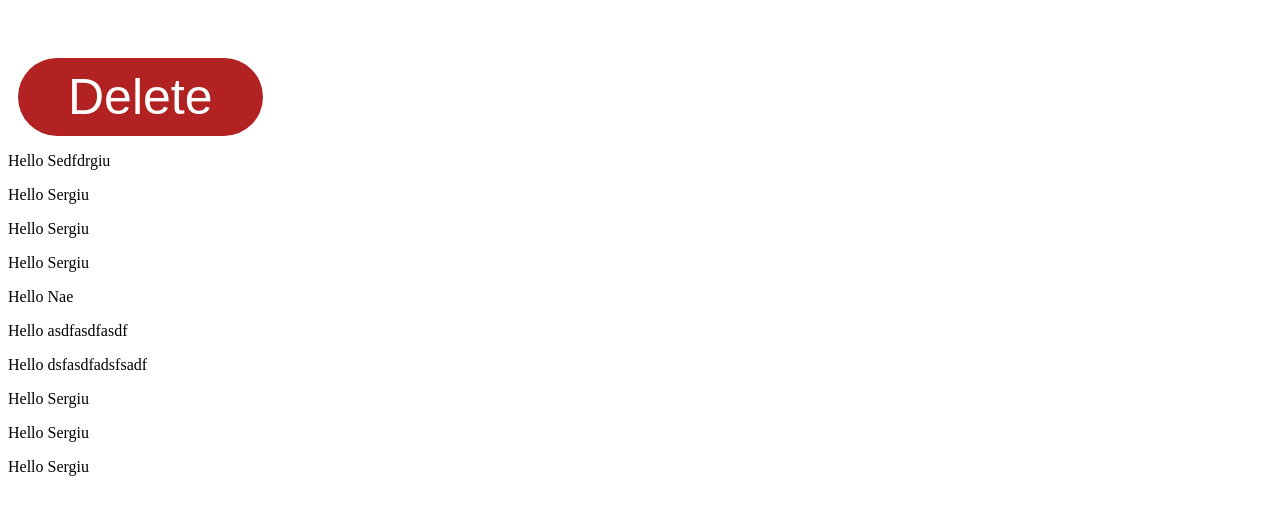
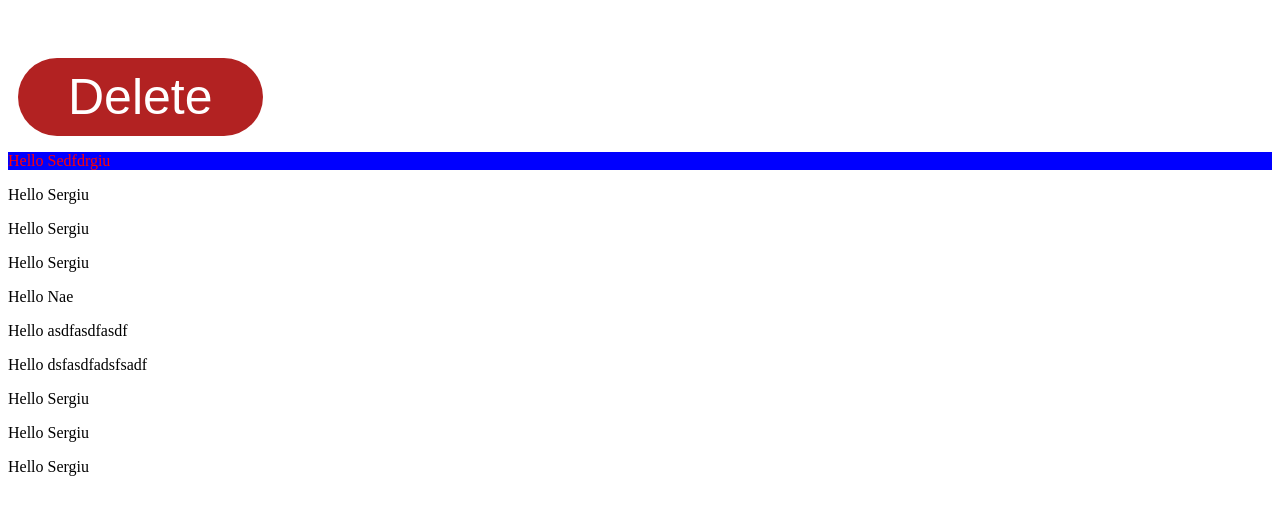
Before and after one commit to naebara/sergiu-html-css-js, a plain HTML site: page js/index.html in a window 1280 px wide. Drawn offline with Linux system fonts and the light colour scheme.

Commit message:
Style modified by js

```diff
--- a/js/index.html
+++ b/js/index.html
@@ -15,25 +15,6 @@
     <p class="hei">Hello Sergiu</p>
     <p class="hei">Hello Sergiu</p>
 
-    <script>
-      // js = java doar ca fara int si alea alea
-      // int byte ... var ( let, const )
-      var name = "Nae";
-
-      //   var pid = document.getElementById("p");
-      //   pid.innerHTML = "<h1>" + name + " is amazed</h1>";
-
-      //   var allP = document.getElementsByTagName("p");
-      //   console.log(allP[0]);
-
-      var list = [1, 2, 3, 4, 5, "adsf", null, undefined, true, false];
-      // let const
-      list.forEach((element, index) =>
-        console.log(element, " index : " + index)
-      );
-
-      let allHei = document.getElementsByClassName("hei");
-      console.log(allHei);
-    </script>
+    <script src="script.js"></script>
   </body>
 </html>
--- /dev/null
+++ b/js/script.js
@@ -0,0 +1,13 @@
+
+
+document.querySelector("#p").style.color = "red";
+document.querySelector("#p").style.backgroundColor = "blue";
+
+var list = [1, 2, 3, 4, 5, "adsf", null, undefined, true, false];
+// let const
+list.forEach((element, index) =>
+    console.log(element, " index : " + index)
+);
+
+let allHei = document.getElementsByClassName("hei");
+console.log(allHei);
```
